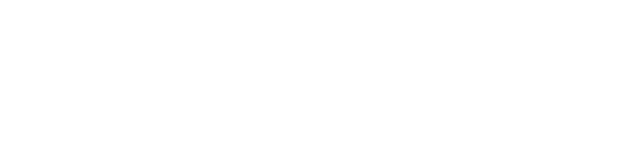
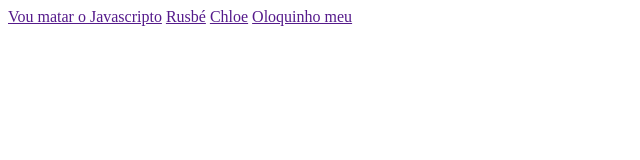
Before and after one commit to SPLopes03/estacao, a plain HTML site: page index.html in a window 1280 px wide. Shown: the whole page, without its empty margins (0-640 px from the left). Drawn offline with Linux system fonts and the light colour scheme; files that its build step writes are made by us from their sources.

Commit message:
estrutar a nav bar

```diff
--- a/index.html
+++ b/index.html
@@ -4,9 +4,15 @@
     <meta charset="UTF-8">
     <meta name="viewport" content="width=device-width, initial-scale=1.0">
     <meta http-equiv="X-UA-Compatible" content="ie=edge">
-    <title>Document</title>
+    <title>Memes</title>
+    <link rel="stylesheet" href="style.css">
 </head>
 <body>
-    <nav></nav>
+    <nav>
+        <a href="">Vou matar o Javascripto</a>
+        <a href="">Rusbé</a>
+        <a href="">Chloe</a>
+        <a href="">Oloquinho meu</a>
+    </nav>
 </body>
 </html>
```
